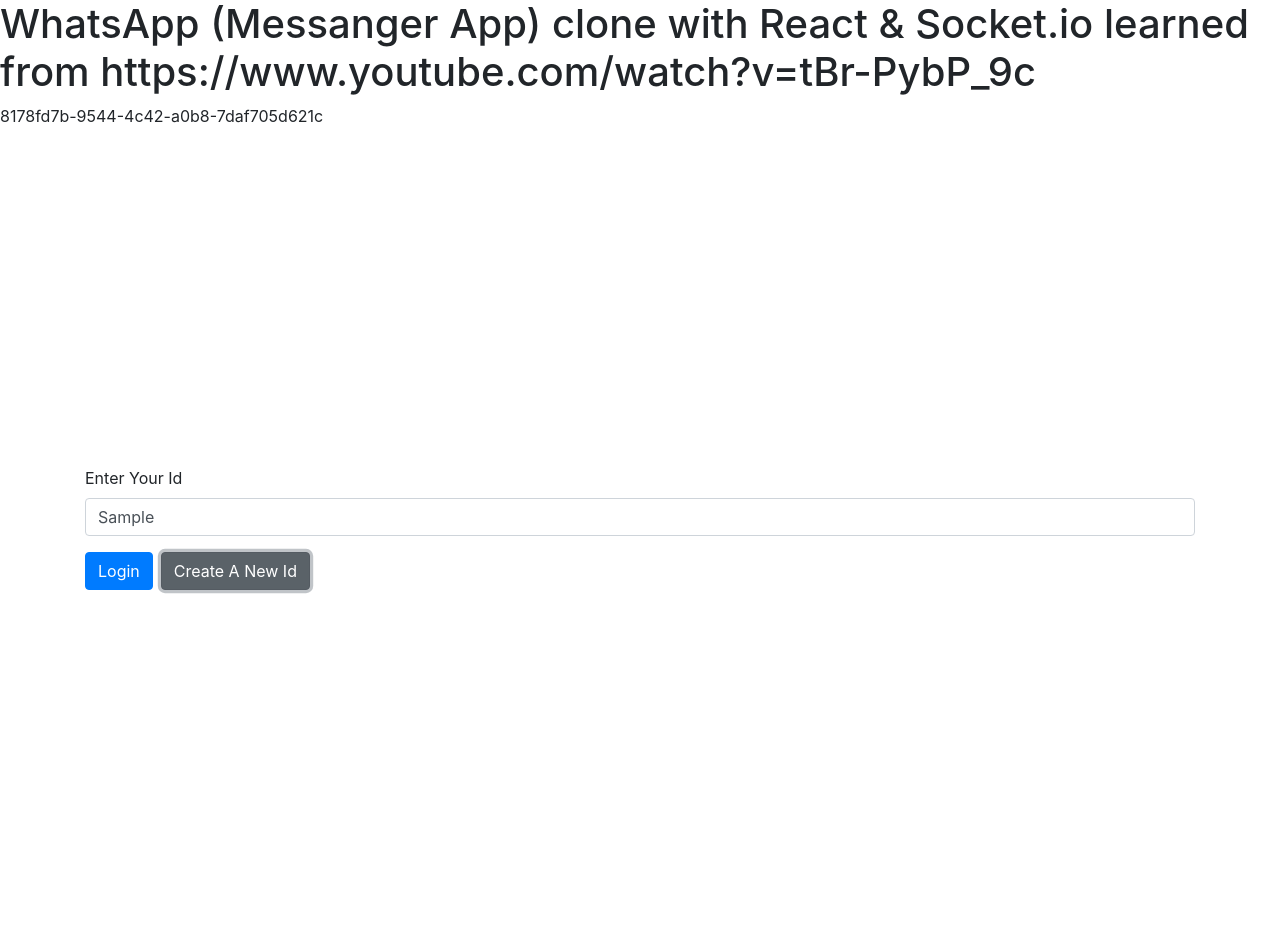
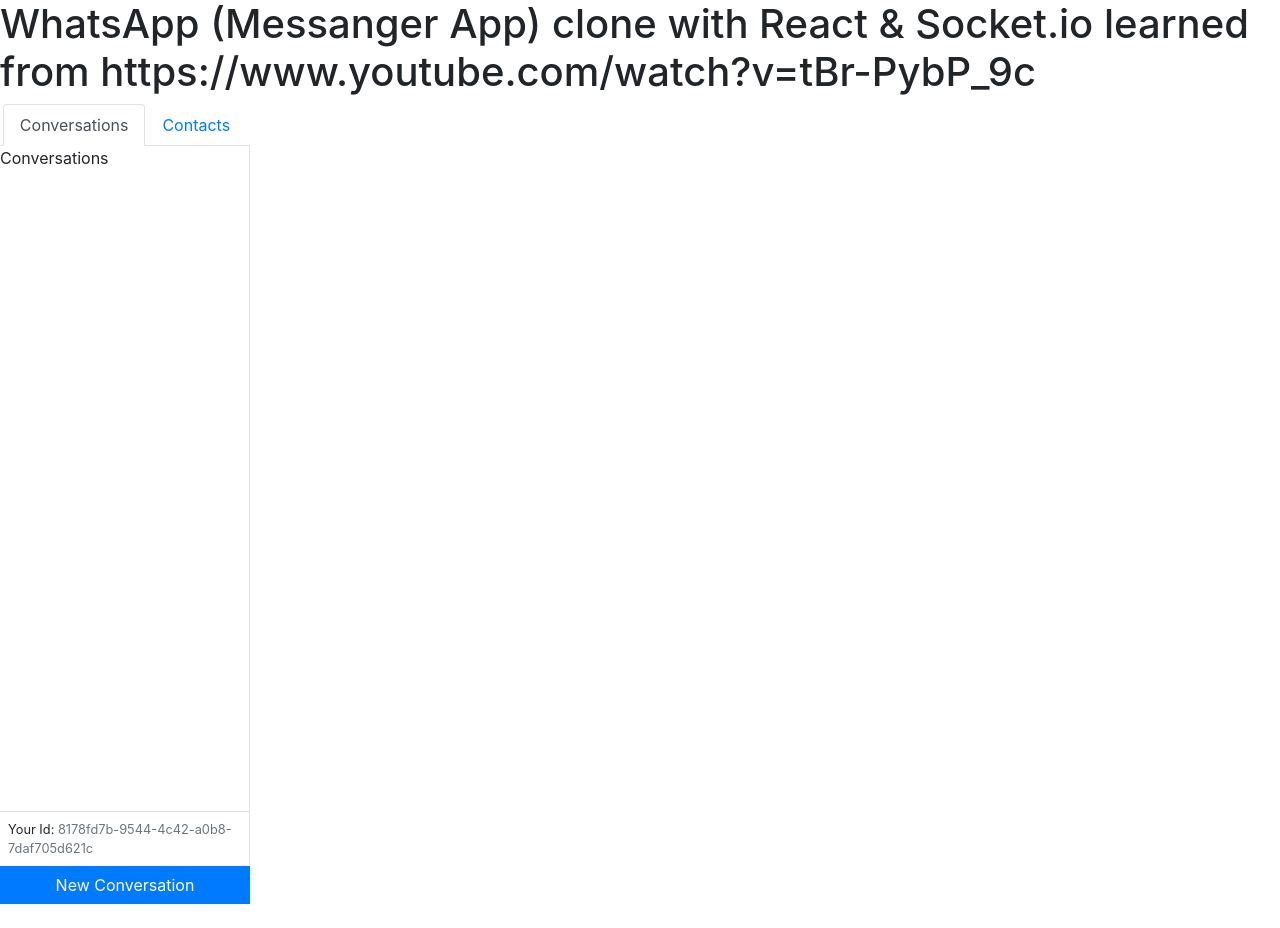
Before and after one commit to markpackham/WhatsApp_Clone, a React (Create React App) app in the folder client/: page / in a window 1280 px wide. Both pictures are taken after typing "Sample" into the empty fields and a click on the button "Create A New Id". After the commit the page ends 904 px from the top, so only its background shows below. Built offline with nearby package versions, Linux system fonts and the light colour scheme.

Commit message:
moving onto Contact modal https://youtu.be/tBr-PybP_9c?t=2032

```diff
--- a/client/src/components/App.js
+++ b/client/src/components/App.js
@@ -1,5 +1,6 @@
-import React, { useState } from "react";
+import React from "react";
 import Login from "./Login";
+import Dashboard from "./Dashboard";
 import useLocalStorage from "../hooks/useLocalStorage";
 
 function App() {
@@ -11,8 +12,7 @@
         WhatsApp (Messanger App) clone with React & Socket.io learned from
         https://www.youtube.com/watch?v=tBr-PybP_9c
       </h1>
-      {id}
-      <Login onIdSubmit={setId} />
+      {id ? <Dashboard id={id} /> : <Login onIdSubmit={setId} />}
     </>
   );
 }
--- /dev/null
+++ b/client/src/components/Contacts.js
@@ -0,0 +1,5 @@
+import React from "react";
+
+export default function Contacts() {
+  return <div>Contacts</div>;
+}
--- /dev/null
+++ b/client/src/components/Conversations.js
@@ -0,0 +1,5 @@
+import React from "react";
+
+export default function Conversations() {
+  return <div>Conversations</div>;
+}
--- /dev/null
+++ b/client/src/components/Dashboard.js
@@ -0,0 +1,10 @@
+import React from "react";
+import Sidebar from "./Sidebar";
+
+export default function Dashboard({ id }) {
+  return (
+    <div className="d-flex" style={{ height: "100vh" }}>
+      <Sidebar id={id} />
+    </div>
+  );
+}
--- /dev/null
+++ b/client/src/components/NewContactModal.js
@@ -0,0 +1,6 @@
+import React, { useRef } from "react";
+import { Modal, Form, Button } from "react-bootstrap";
+
+export default function NewContactModal({ closeModal }) {
+  return <></>;
+}
--- /dev/null
+++ b/client/src/components/NewConversationModal.js
@@ -0,0 +1,5 @@
+import React from "react";
+
+export default function NewConversationModal() {
+  return <div></div>;
+}
--- /dev/null
+++ b/client/src/components/Sidebar.js
@@ -0,0 +1,56 @@
+import React, { useState } from "react";
+import { Tab, Nav, Button, Modal } from "react-bootstrap";
+import Conversations from "./Conversations";
+import Contacts from "./Contacts";
+import NewContactModal from "./NewContactModal";
+import NewConversationModal from "./NewConversationModal";
+
+const CONVERSATIONS_KEY = "conversations";
+const CONTACTS_KEY = "contacts";
+
+export default function Siderbar({ id }) {
+  const [activeKey, setActiveKey] = useState(CONVERSATIONS_KEY);
+  const [modalOpen, setModalOpen] = useState(false);
+  const conversationsOpen = activeKey === CONVERSATIONS_KEY;
+
+  function closeModal() {
+    setModalOpen(false);
+  }
+
+  return (
+    <div style={{ width: "250px" }} className="d-flex flex-column">
+      <Tab.Container activeKey={activeKey} onSelect={setActiveKey}>
+        <Nav variant="tabs" className="justify-content-center">
+          <Nav.Item>
+            <Nav.Link eventKey={CONVERSATIONS_KEY}>Conversations</Nav.Link>
+          </Nav.Item>
+          <Nav.Item>
+            <Nav.Link eventKey={CONTACTS_KEY}>Contacts</Nav.Link>
+          </Nav.Item>
+        </Nav>
+        <Tab.Content className="border-right overflow-auto flex-grow-1">
+          <Tab.Pane eventKey={CONVERSATIONS_KEY}>
+            <Conversations />
+          </Tab.Pane>
+          <Tab.Pane eventKey={CONTACTS_KEY}>
+            <Contacts />
+          </Tab.Pane>
+        </Tab.Content>
+        <div className="p-2 border-top border-right small">
+          Your Id: <span className="text-muted">{id}</span>
+        </div>
+        <Button onClick={() => setModalOpen(true)} className="rounded-0">
+          New {conversationsOpen ? "Conversation" : "Contact"}
+        </Button>
+      </Tab.Container>
+
+      <Modal show={modalOpen} onHide={closeModal}>
+        {conversationsOpen ? (
+          <NewConversationModal closeModal={closeModal} />
+        ) : (
+          <NewContactModal closeModal={closeModal} />
+        )}
+      </Modal>
+    </div>
+  );
+}
```
